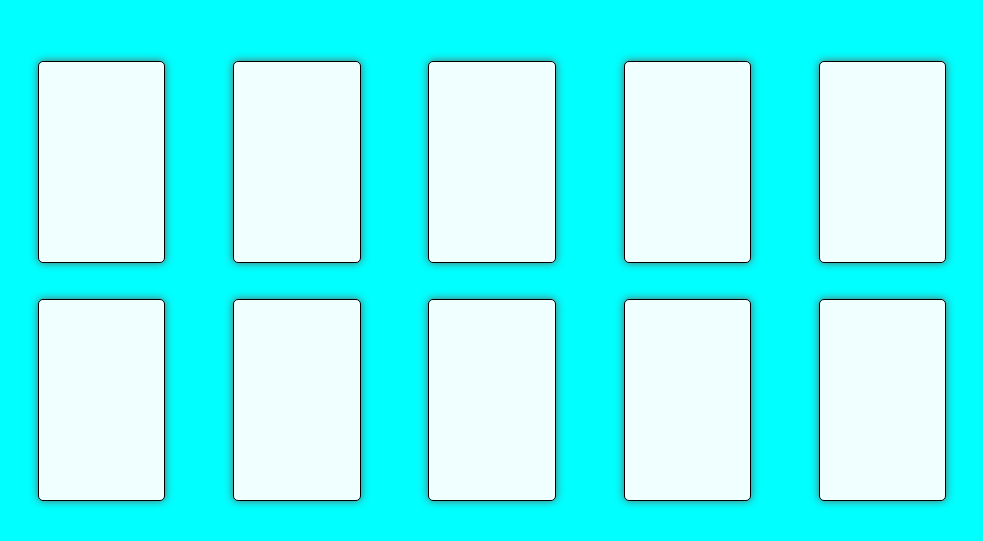
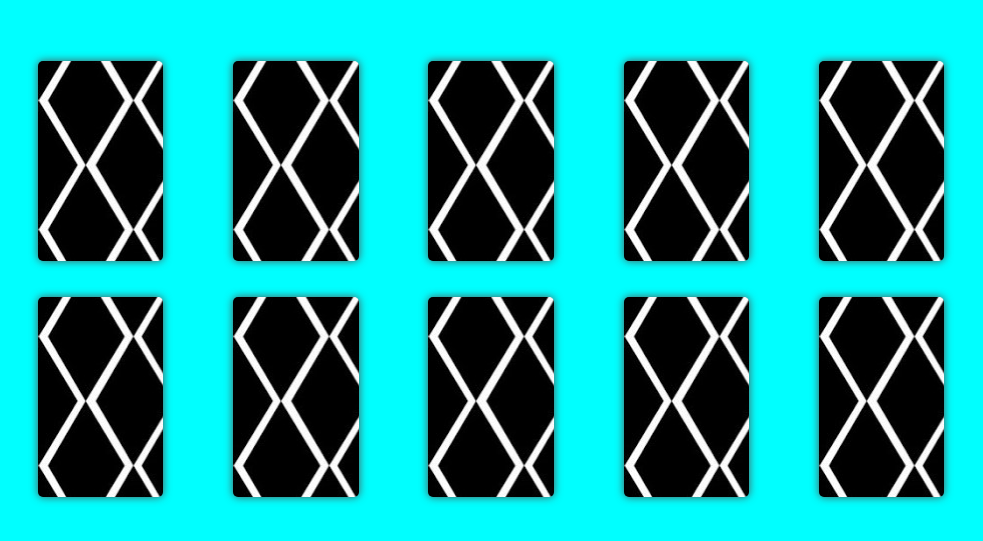
Before and after one commit to papgergo1997/pair-game, a plain HTML site: page index.html in a window 1280 px wide. Shown: the part 259-800 px from the top of the page, without its empty margins (154-1137 px from the left). Drawn offline with Linux system fonts and the light colour scheme.

Commit message:
cards-backplate-added

```diff
--- a/css/pair.css
+++ b/css/pair.css
@@ -77,7 +77,7 @@ main {
     height: 50%;
     margin-top: 2rem;
     background-color: azure;
-    border: 1px solid black;
     border-radius: 5px;
-    box-shadow: 0 0 9px rgb(100, 100, 100);
+    box-shadow: 0 0 9px rgb(80, 80, 80);
+    background-image: url(./img/Kártya.jpg);
 }
```
Also changed, not shown: css/img/Kártya.jpg (added).
